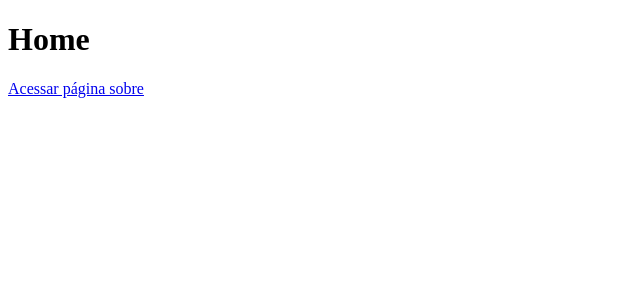
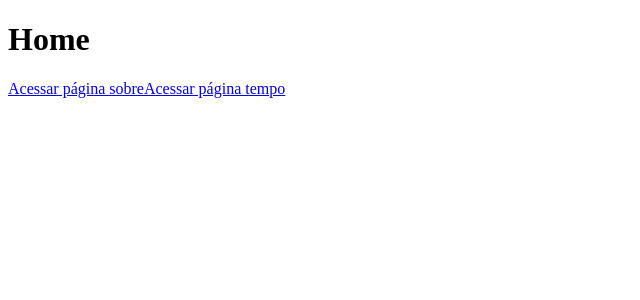
Before and after one commit to gustavo3x2/Ideia-Unica, a Next.js app: page / in a window 1280 px wide. Shown: the top 300 px of the page, without its empty margins (0-640 px from the left). Built offline with nearby package versions, Linux system fonts and the light colour scheme.

Commit message:
teste de tempo

```diff
--- a/pages/index.js
+++ b/pages/index.js
@@ -7,6 +7,9 @@
             <Link href='/sobre'>
                 <a>Acessar página sobre</a>
             </Link>
+            <Link href='/tempo'>
+                <a>Acessar página tempo</a>
+            </Link>
         </div>
     )
 }
```
Also changed, not shown: pages/tempo.js (added, +11 -0 lines).
